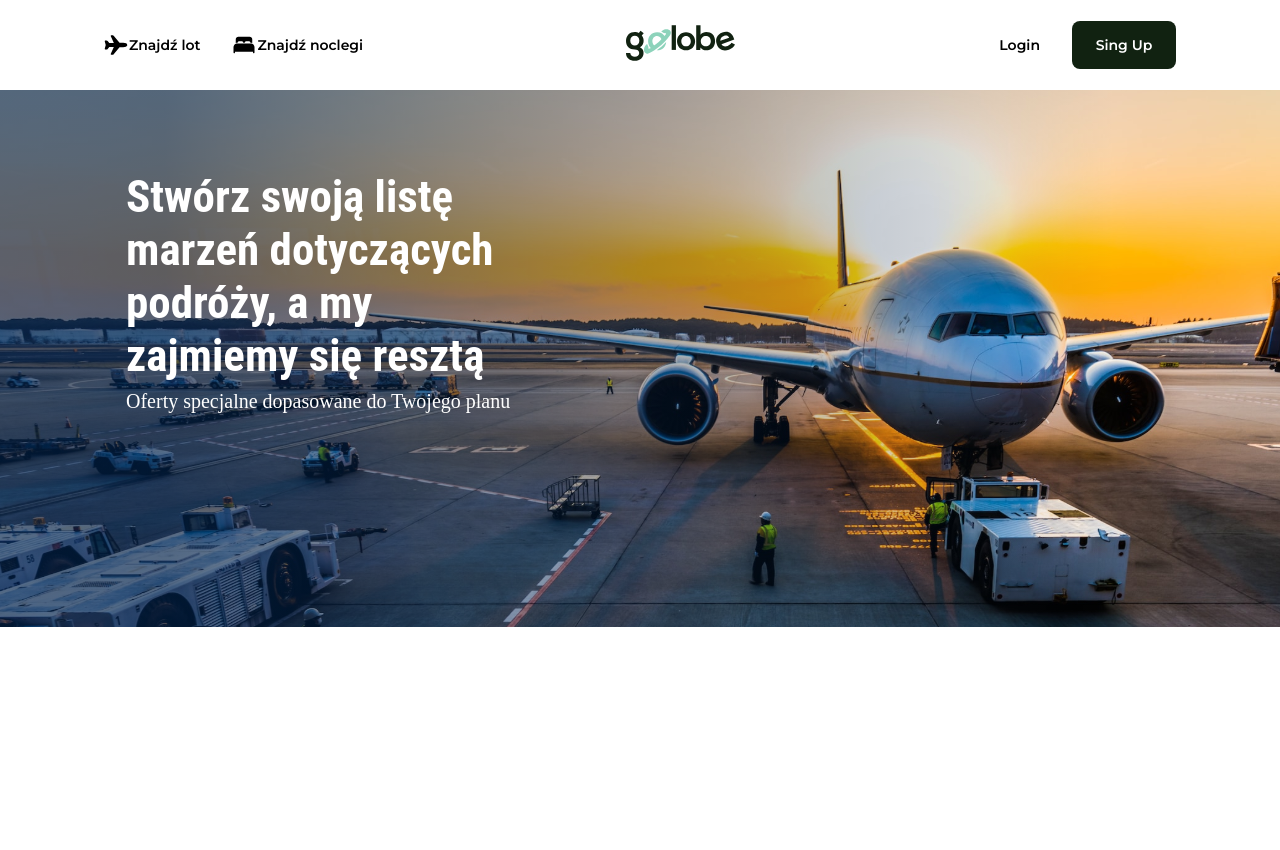
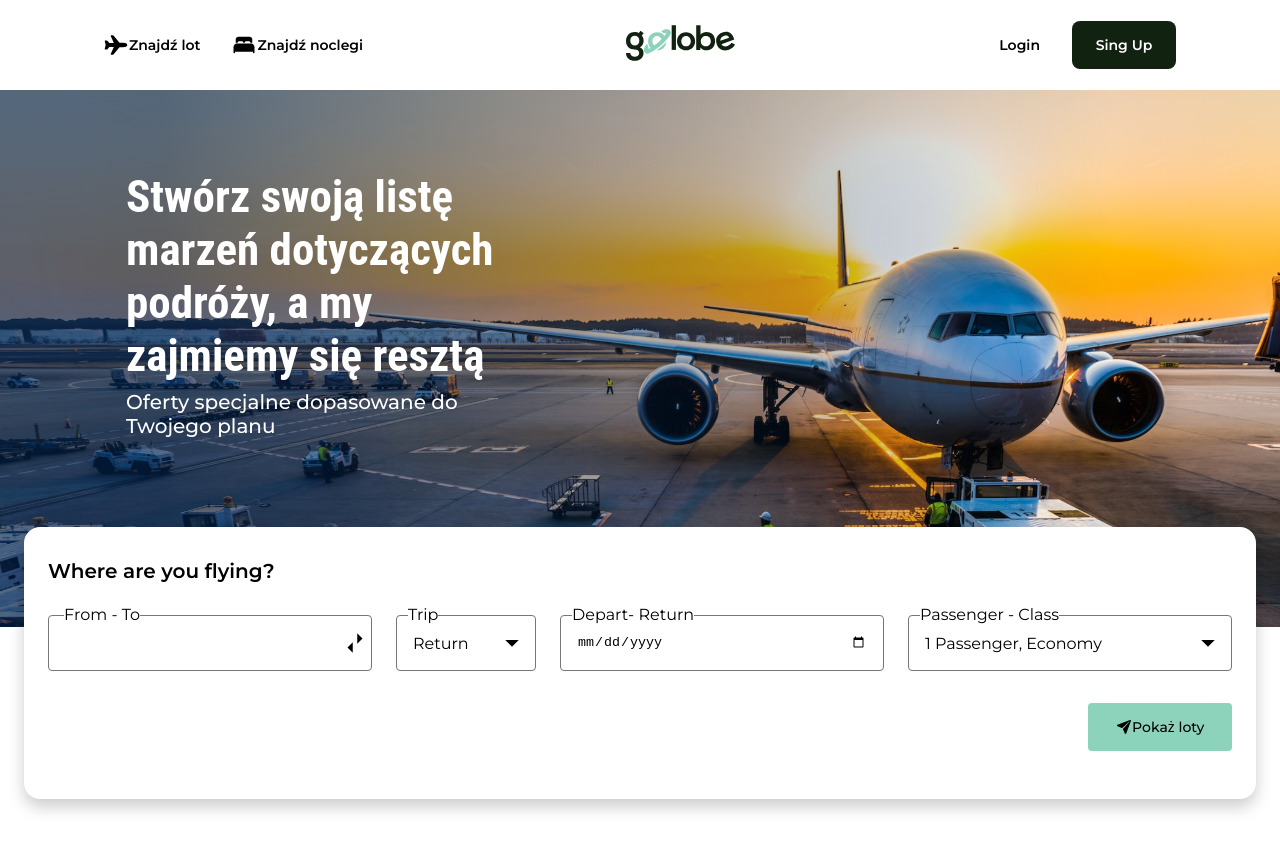
Before and after one commit to KirusaK/travel-planner-web, a React app in the folder frontend/: page / in a window 1280 px wide. Shown: the top 850 px of the page. Before the commit the page ends 800 px from the top, so only its background shows below. Built offline with nearby package versions, Linux system fonts and the light colour scheme; the HTML template or start-up script is replaced by a standard one; a web font is replaced by a local one.

Commit message:
feat: implement BookingForm section with styles and icons

```diff
--- a/frontend/src/app/styles/_globals.scss
+++ b/frontend/src/app/styles/_globals.scss
@@ -11,4 +11,9 @@
 body {
   width: 100%;
   background-color: $color-base;
+  font-family: "Montserrat", sans-serif;
 }
+
+input {
+  outline: none;
+}
--- a/frontend/src/app/styles/_variables.scss
+++ b/frontend/src/app/styles/_variables.scss
@@ -3,3 +3,4 @@ $color-mint-green: #8dd3bb; // Мятно-зеленый цвет для акц
 $color-blackish-green: #112211; // Темно-зеленый цвет для кнопок
 $color-text-dark: #000000; // Черный цвет для текста
 $color-text-light: #ffffff; // Белый цвет для текста
+$color-border: #79747e; // Светло-серый цвет для границ
--- a/frontend/src/pages/Main/Main.jsx
+++ b/frontend/src/pages/Main/Main.jsx
@@ -1,11 +1,13 @@
 import { Header } from "../../widgets/Header/Header";
 import { Hero } from "../../widgets/Hero/Hero";
+import { BookingForm } from "../../widgets/BookingForm/BookingForm";
 
 export const Main = () => {
   return (
     <>
       <Header />
       <Hero />
+      <BookingForm />
     </>
   );
 };
--- /dev/null
+++ b/frontend/src/widgets/BookingForm/BookingForm.jsx
@@ -0,0 +1,73 @@
+import sprite from "../../shared/assets/icons/symbol-defs.svg";
+import { Link } from "react-router-dom";
+import styles from "./BookingForm.module.scss";
+
+export const BookingForm = () => {
+  return (
+    <section className={styles.wrapper}>
+      <h2 className={styles.wrapper_title}>Where are you flying? </h2>
+
+      <div className={styles.wrapper_container}>
+        {/* Поле From-To */}
+        <div className={styles.wrapper_from}>
+          <div className={styles.wrapper_from_input}>
+            <label className={styles.wrapper_from_label}>From - To</label>
+            <input type="text" className={styles.wrapper_from_input_field} />
+            <svg width={24} height={24} className={styles.wrapper_from_icon}>
+              <use href={sprite + "#icon-ion_swap-horizontal"}></use>
+            </svg>
+          </div>
+        </div>
+        {/* Поле Trip */}
+        <div className={styles.wrapper_trip}>
+          <div className={styles.wrapper_trip}>
+            <label className={styles.wrapper_trip_label}>Trip</label>
+            <div className={styles.wrapper_trip_content}>
+              <span className={styles.wrapper_trip_content_one}>Return</span>
+              <svg width={24} height={24} className={styles.wrapper_trip_icon}>
+                <use href={sprite + "#icon-chevron_down"}></use>
+              </svg>
+            </div>
+          </div>
+        </div>
+        {/* Поле Depart-Return */}
+        <div className={styles.wrapper_depart}>
+          <div className={styles.wrapper_depart_input}>
+            <label className={styles.wrapper_depart_label}>
+              Depart- Return
+            </label>
+            <input type="date" className={styles.wrapper_depart_input_field} />
+          </div>
+        </div>
+        {/* Поле Passengers - Class */}
+        <div className={styles.wrapper_passengers}>
+          <label className={styles.wrapper_passengers_label}>
+            Passenger - Class
+          </label>
+          <div className={styles.wrapper_passengers_content}>
+            <span className={styles.wrapper_passengers_content_text}>
+              1 Passenger, Economy
+            </span>
+            <svg
+              width={24}
+              height={24}
+              className={styles.wrapper_passengers_icon}
+            >
+              <use href={sprite + "#icon-chevron_down"}></use>
+            </svg>
+          </div>
+        </div>
+      </div>
+      <div className={styles.wrapper_submit_container}>
+        <div className={styles.wrapper_submit}>
+          <Link className={styles.wrapper_submit_link} to="/">
+            <svg width={16} height={16}>
+              <use href={sprite + "#icon-Paper-Plane"}></use>
+            </svg>
+            <span className={styles.wrapper_submit_text}>Pokaż loty</span>
+          </Link>
+        </div>
+      </div>
+    </section>
+  );
+};
--- /dev/null
+++ b/frontend/src/widgets/BookingForm/BookingForm.module.scss
@@ -0,0 +1,147 @@
+@use "../../app/styles/variables" as *;
+
+.wrapper {
+  width: 1232px;
+  height: 272px;
+  margin: -100px auto 101px;
+  box-shadow: 0px 8px 16px rgba(0, 0, 0, 0.2);
+  border-radius: 16px;
+  background-color: $color-base;
+
+  &_title {
+    padding: 32px 24px;
+    font-family: "Montserrat", sans-serif;
+    font-weight: 600;
+    font-size: 20px;
+  }
+
+  &_container {
+    display: flex;
+    justify-content: center;
+    gap: 24px;
+  }
+
+  &_from_input {
+    position: relative;
+  }
+
+  &_from_label {
+    position: absolute;
+    width: auto;
+    top: -10px;
+    left: 16px;
+    background-color: $color-base;
+  }
+
+  &_from_input_field {
+    width: 324px;
+    height: 56px;
+    padding-left: 16px;
+    border: 1px solid $color-border;
+    border-radius: 4px;
+  }
+
+  &_from_icon {
+    position: absolute;
+    top: 16px;
+    right: 5px;
+  }
+
+  &_trip {
+    position: relative;
+  }
+
+  &_trip_label {
+    position: absolute;
+    top: -10px;
+    left: 12px;
+    width: auto;
+    background-color: $color-base;
+  }
+
+  &_trip_content {
+    display: flex;
+    align-items: center;
+    width: 140px;
+    height: 56px;
+    border: 1px solid $color-border;
+    border-radius: 4px;
+    padding-left: 16px;
+  }
+
+  &_trip_icon {
+    position: absolute;
+    right: 12px;
+  }
+
+  &_depart_input {
+    position: relative;
+  }
+
+  &_depart_label {
+    position: absolute;
+    top: -10px;
+    left: 12px;
+    background-color: $color-base;
+  }
+
+  &_depart_input_field {
+    width: 324px;
+    height: 56px;
+    border: 1px solid $color-border;
+    border-radius: 4px;
+    padding: 0 16px; // Добавим отступ для текста внутри
+  }
+
+  &_passengers {
+    position: relative;
+  }
+
+  &_passengers_label {
+    position: absolute;
+    top: -10px;
+    left: 12px;
+    background-color: $color-base;
+  }
+
+  &_passengers_content {
+    display: flex;
+    align-items: center;
+    padding-left: 16px;
+    border: 1px solid $color-border;
+    border-radius: 4px;
+    width: 324px;
+    height: 56px;
+  }
+
+  &_passengers_icon {
+    position: absolute;
+    right: 12px;
+  }
+
+  &_submit_container {
+    display: flex;
+    justify-content: flex-end;
+  }
+
+  &_submit {
+    display: flex;
+    align-items: center;
+    justify-content: center;
+    margin: 32px 24px 0 0;
+    background-color: $color-mint-green;
+    border-radius: 4px;
+  }
+
+  &_submit_link {
+    display: flex;
+    align-items: center;
+    justify-content: center;
+    width: 144px;
+    height: 48px;
+    gap: 0.5px;
+    color: $color-text-dark;
+    font-size: 14px;
+    font-weight: 500;
+  }
+}
```
Also changed, not shown: frontend/src/shared/assets/icons/symbol-defs.svg.
